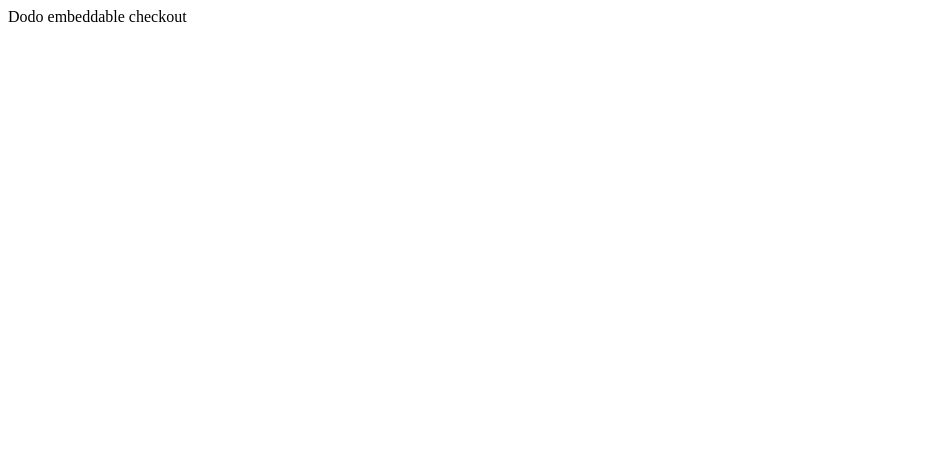
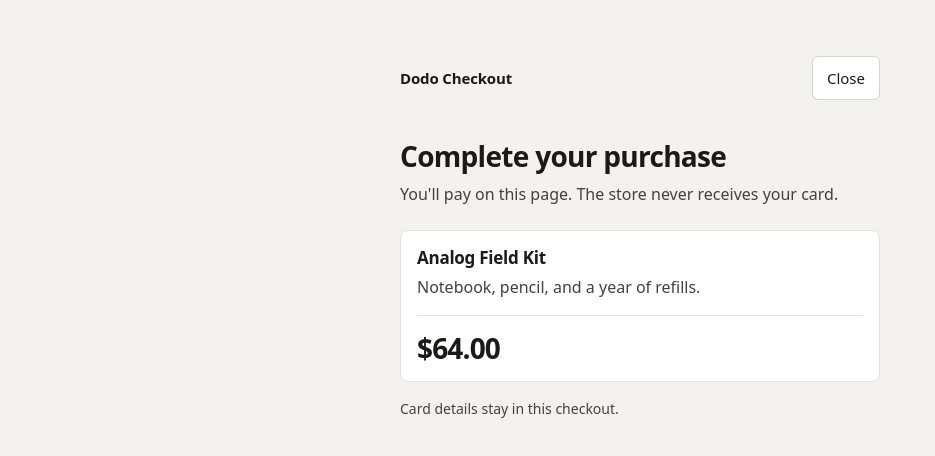
Before and after one commit to paruljamwal/dodo-embeddable-checkout, a React (Vite) app: page / in a window 1280 px wide. Shown: the top 456 px of the page, without its empty margins (0-935 px from the left). Built offline with nearby package versions, Linux system fonts and the light colour scheme.

Commit message:
feat: add checkout shell

```diff
--- a/index.html
+++ b/index.html
@@ -3,7 +3,7 @@
   <head>
     <meta charset="UTF-8" />
     <meta name="viewport" content="width=device-width, initial-scale=1.0" />
-    <title>Dodo embeddable checkout</title>
+    <title>Dodo Checkout</title>
   </head>
   <body>
     <div id="root"></div>
--- /dev/null
+++ b/src/checkout/checkout.css
@@ -0,0 +1,142 @@
+body {
+  margin: 0;
+  background: #f3f2ef;
+  color: #1c1917;
+  font-family: system-ui, -apple-system, "Segoe UI", sans-serif;
+  font-size: 16px;
+  line-height: 1.5;
+  -webkit-font-smoothing: antialiased;
+}
+
+.checkout {
+  min-height: 100dvh;
+  box-sizing: border-box;
+  padding: 20px 16px 48px;
+}
+
+.checkout *,
+.checkout *::before,
+.checkout *::after {
+  box-sizing: border-box;
+}
+
+.checkout-panel {
+  width: min(100%, 30rem);
+  margin: 0 auto;
+}
+
+.checkout-header {
+  display: flex;
+  align-items: center;
+  justify-content: space-between;
+  gap: 16px;
+  margin-bottom: 32px;
+}
+
+.checkout-brand {
+  margin: 0;
+  font-size: 0.9375rem;
+  font-weight: 600;
+  letter-spacing: -0.01em;
+}
+
+.checkout-close {
+  min-height: 44px;
+  padding: 0 14px;
+  border: 1px solid #d6d3d1;
+  border-radius: 6px;
+  background: #fff;
+  color: #1c1917;
+  font: inherit;
+  font-size: 0.9375rem;
+  cursor: pointer;
+}
+
+.checkout-close:hover {
+  background: #f7f6f4;
+}
+
+.checkout-close:active {
+  background: #efece8;
+}
+
+.checkout-close:focus-visible {
+  outline: 2px solid #1c1917;
+  outline-offset: 2px;
+}
+
+.checkout-close:disabled {
+  color: #78716c;
+  background: #f5f5f4;
+  cursor: not-allowed;
+}
+
+.checkout-main h1 {
+  margin: 0 0 8px;
+  font-size: 1.625rem;
+  font-weight: 700;
+  letter-spacing: -0.025em;
+  line-height: 1.2;
+}
+
+.checkout-lede {
+  margin: 0 0 24px;
+  color: #44403c;
+}
+
+.product-summary {
+  margin: 0;
+  padding: 16px;
+  border: 1px solid #e4e2de;
+  border-radius: 8px;
+  background: #fff;
+}
+
+.product-summary h2 {
+  margin: 0;
+  font-size: 1.0625rem;
+  font-weight: 600;
+  letter-spacing: -0.015em;
+  line-height: 1.3;
+}
+
+.product-summary-description {
+  margin: 6px 0 0;
+  color: #44403c;
+}
+
+.product-summary hr {
+  margin: 16px 0;
+  border: 0;
+  border-top: 1px solid #e4e2de;
+}
+
+.product-summary-price {
+  margin: 0;
+  color: #1c1917;
+  font-size: 1.75rem;
+  font-weight: 600;
+  letter-spacing: -0.03em;
+  line-height: 1.2;
+  font-variant-numeric: tabular-nums;
+}
+
+.checkout-trust {
+  margin: 16px 0 0;
+  color: #44403c;
+  font-size: 0.875rem;
+}
+
+@media (min-width: 720px) {
+  .checkout {
+    padding: 56px 24px 72px;
+  }
+
+  .checkout-header {
+    margin-bottom: 40px;
+  }
+
+  .checkout-main h1 {
+    font-size: 1.75rem;
+  }
+}
--- /dev/null
+++ b/src/checkout/components/CheckoutHeader.tsx
@@ -0,0 +1,10 @@
+export function CheckoutHeader() {
+  return (
+    <header className="checkout-header">
+      <p className="checkout-brand">Dodo Checkout</p>
+      <button type="button" className="checkout-close" aria-label="Close checkout">
+        Close
+      </button>
+    </header>
+  )
+}
--- /dev/null
+++ b/src/checkout/components/CheckoutLayout.tsx
@@ -0,0 +1,13 @@
+import type { ReactNode } from 'react'
+
+type CheckoutLayoutProps = {
+  children: ReactNode
+}
+
+export function CheckoutLayout({ children }: CheckoutLayoutProps) {
+  return (
+    <div className="checkout">
+      <div className="checkout-panel">{children}</div>
+    </div>
+  )
+}
--- /dev/null
+++ b/src/checkout/components/ProductSummary.tsx
@@ -0,0 +1,16 @@
+import { formatProductPrice, type Product } from '../product.ts'
+
+type ProductSummaryProps = {
+  product: Product
+}
+
+export function ProductSummary({ product }: ProductSummaryProps) {
+  return (
+    <article className="product-summary">
+      <h2>{product.name}</h2>
+      <p className="product-summary-description">{product.description}</p>
+      <hr />
+      <p className="product-summary-price">{formatProductPrice(product)}</p>
+    </article>
+  )
+}
--- /dev/null
+++ b/src/checkout/pages/CheckoutPage.tsx
@@ -0,0 +1,21 @@
+import { CheckoutHeader } from '../components/CheckoutHeader.tsx'
+import { CheckoutLayout } from '../components/CheckoutLayout.tsx'
+import { ProductSummary } from '../components/ProductSummary.tsx'
+import { mockProduct } from '../product.ts'
+import '../checkout.css'
+
+export function CheckoutPage() {
+  return (
+    <CheckoutLayout>
+      <CheckoutHeader />
+      <main className="checkout-main">
+        <h1>Complete your purchase</h1>
+        <p className="checkout-lede">
+          You'll pay on this page. The store never receives your card.
+        </p>
+        <ProductSummary product={mockProduct} />
+        <p className="checkout-trust">Card details stay in this checkout.</p>
+      </main>
+    </CheckoutLayout>
+  )
+}
--- /dev/null
+++ b/src/checkout/product.ts
@@ -0,0 +1,22 @@
+export type Product = {
+  id: string
+  name: string
+  description: string
+  price: number
+  currency: string
+}
+
+export const mockProduct: Product = {
+  id: 'prod_123',
+  name: 'Analog Field Kit',
+  description: 'Notebook, pencil, and a year of refills.',
+  price: 64,
+  currency: 'USD',
+}
+
+export function formatProductPrice(product: Product): string {
+  return new Intl.NumberFormat('en-US', {
+    style: 'currency',
+    currency: product.currency,
+  }).format(product.price)
+}
--- a/src/components/App.tsx
+++ b/src/components/App.tsx
@@ -1,5 +1,7 @@
+import { CheckoutPage } from '../checkout/pages/CheckoutPage.tsx'
+
 function App() {
-  return <main>Dodo embeddable checkout</main>
+  return <CheckoutPage />
 }
 
 export default App
```
